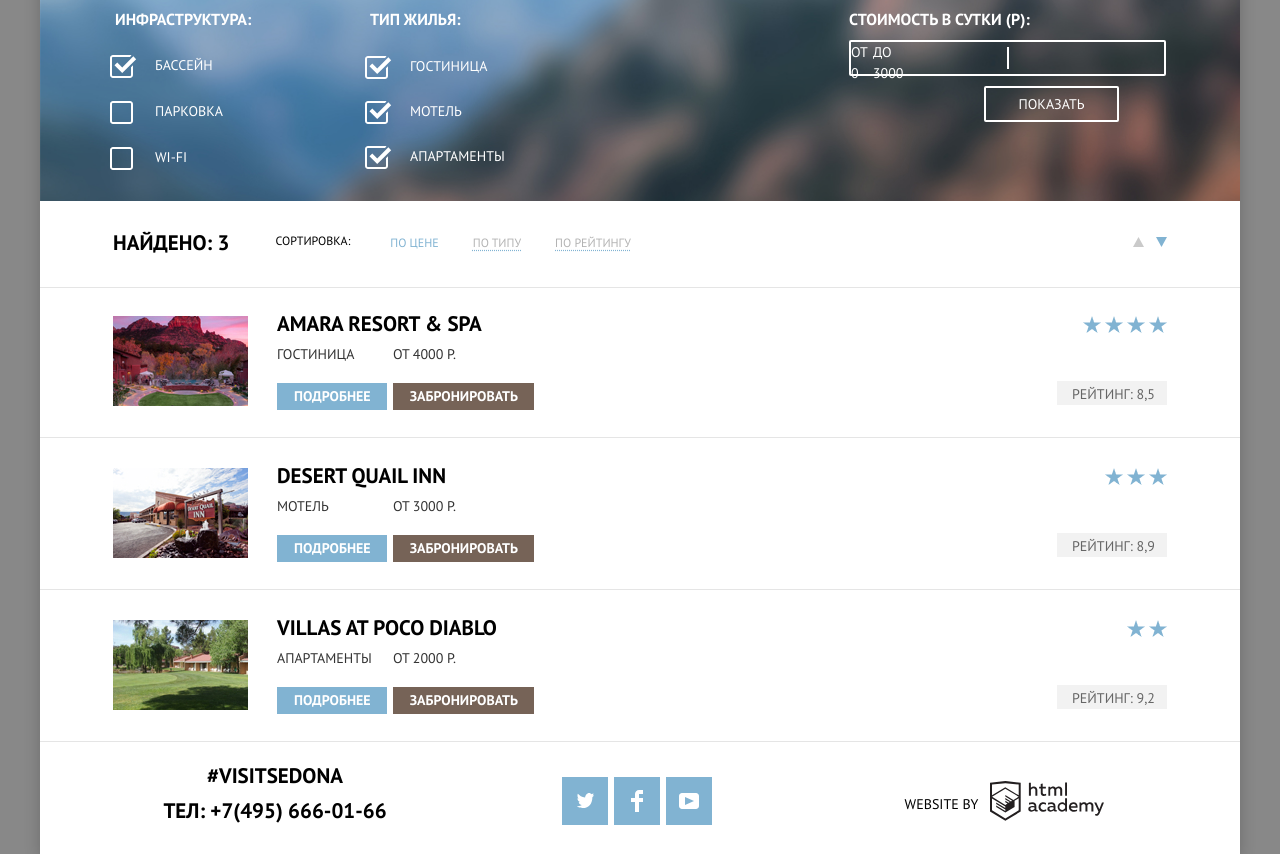
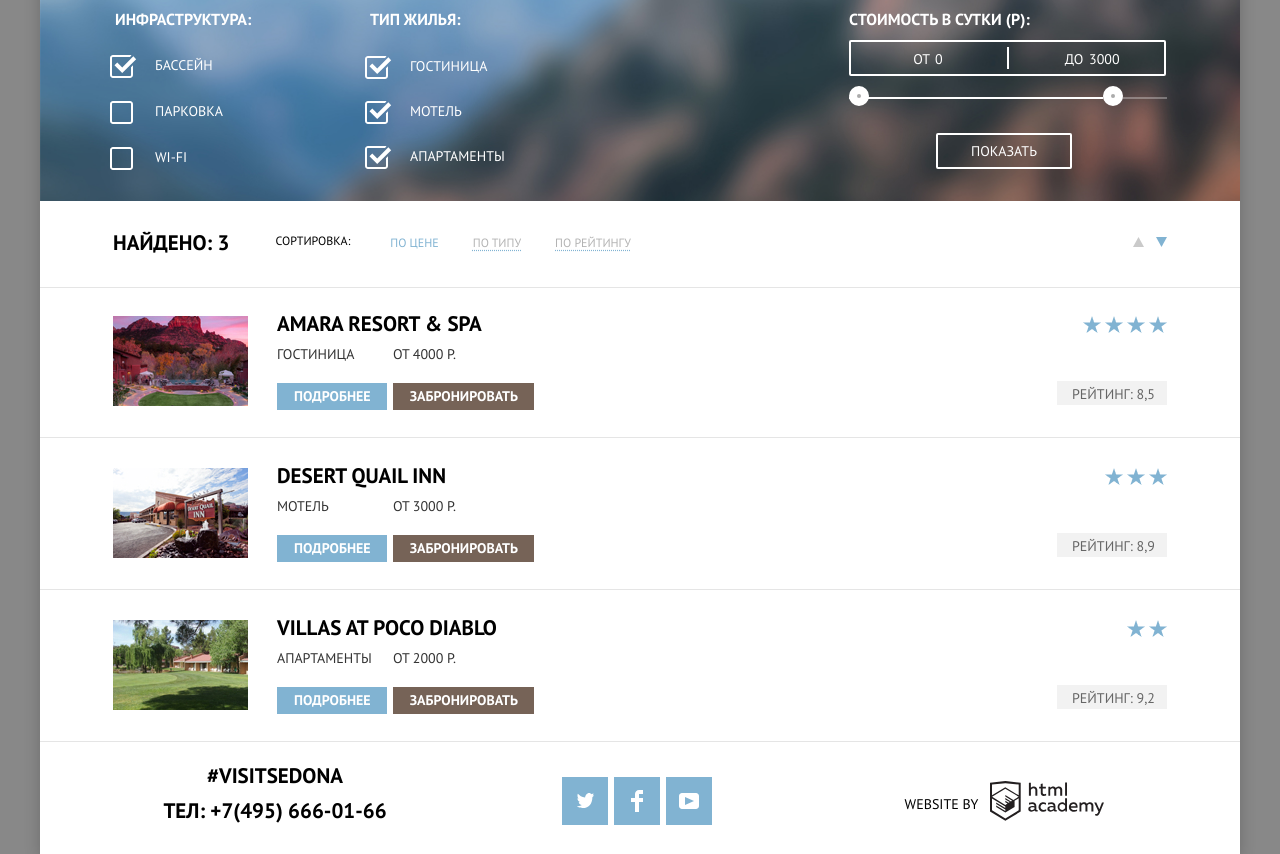
Before and after one commit to harley-yera/1710667-sedona-30, a plain HTML site: page catalog.html in a window 1280 px wide. Shown: the part 73-927 px from the top of the page. Drawn offline with Linux system fonts and the light colour scheme.

Commit message:
final-final

```diff
--- a/catalog.html
+++ b/catalog.html
@@ -67,31 +67,32 @@
           </fieldset>
         </form>
 
+
         <div class="cost-per-day">
-          <form class="form" action="http://echo.htmlacademy.ru" method="post" >
+          <form class="form" action="http://echo.htmlacademy.ru" method="post">
             <fieldset class="range">
               <legend class="range-title">Стоимость в сутки (<span aria-label="В рублях">р</span>):</legend>
               <div class="range-controls">
-                <span>
-                  <label class="range-label range-label-min" for="price-min">от</label>
-                  <output class="range-output" for="price-min" aria-hidden="true">0</output>
-                </span>
-                <input class="range-input visually-hidden" id="price-min" type="text" name="price" min="0" max="3000" step="100" value="0">
-                <label class="range-lever range-lever-min" for="price-min" aria-hidden="true"></label>
-                <span>
-                  <label class="range-label range-label-max" for="price-max">до</label>
-                  <output class="range-output" for="price-max" aria-hidden="true">3000</output>
-                </span>
-                <input class="range-input visually-hidden" id="price-max" type="text" name="price" min="0" max="3000" step="100" value="3000">
-                <label class="range-lever range-lever-max" for="price-max" aria-hidden="true"></label>
-                <div class="range-scale">
-                  <div class="range-bar"></div>
+                <label class="min-price">от
+                  <input type="text" name="min-price" value="0">
+                </label>
+                <label class="max-price">до
+                  <input type="text" name="max-price" value="3000">
+                </label>
+              </div>
+              <div class="range-scale">
+                <div class="scale">
+                  <div class="bar"></div>
                 </div>
+                <div class="toggle min-toggle"></div>
+                <div class="toggle max-toggle"></div>
               </div>
+              <button class="btn-transparent" type="submit">Показать</button>
             </fieldset>
-            <button class="btn-transparent" type="submit">Показать</button>
           </form>
         </div>
+
+
       </section>
 
       <div class="sorting">
--- a/css/style.css
+++ b/css/style.css
@@ -563,6 +563,7 @@ nav li:nth-child(2) {
   left: 0;
   outline: none;
   cursor: pointer;
+  background-color: var(--basic-light-gray);
 }
 
 
@@ -574,6 +575,7 @@ nav li:nth-child(2) {
   right: 0;
   outline: none;
   cursor: pointer;
+  background-color: var(--basic-light-gray);
 }
 
 .plus-sign svg:hover path {
```
Also changed, not shown: img/checkbox-off-disabled.png (added), img/checkbox-on-disabled.png (added).
